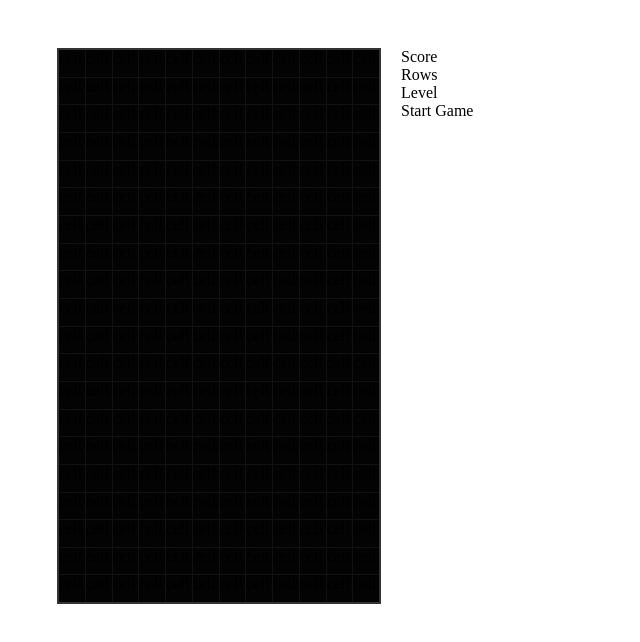
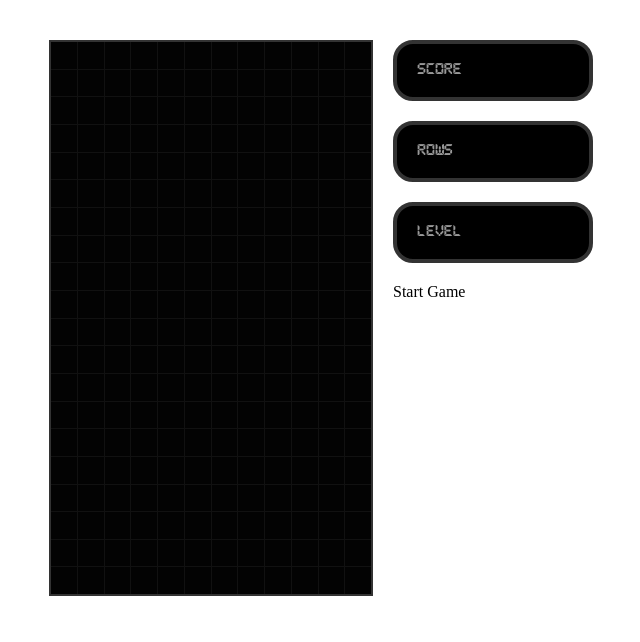
Before and after one commit to nocdim/tetris_REACT, a React (Create React App) app: page / in a window 1280 px wide. Shown: the top 642 px of the page, without its empty margins (141-781 px from the left). Built offline with nearby package versions, Linux system fonts and the light colour scheme.

Commit message:
StyledDisplay created + font imported + minor changes

```diff
--- a/src/components/Cell.jsx
+++ b/src/components/Cell.jsx
@@ -4,9 +4,7 @@ import { TETROMINOS } from '../tetrominos'
 
 const Cell = ({ type }) => {
     return (
-        <StyledCell type={type} color={TETROMINOS[type].color}>
-            cell
-        </StyledCell>
+        <StyledCell type={type} color={TETROMINOS[type].color} />
     )
 
 }
--- a/src/components/Display.jsx
+++ b/src/components/Display.jsx
@@ -1,10 +1,11 @@
 import React from "react";
+import { StyledDisplay } from "./styles/StyledDisplay";
 
 const Display = ({ gameOver, text }) => {
     return (
-        <div>
+        <StyledDisplay gameOver={gameOver}>
             {text}
-        </div>
+        </StyledDisplay>
     )
 }
 
--- /dev/null
+++ b/src/components/styles/StyledDisplay.js
@@ -0,0 +1,17 @@
+import styled from 'styled-components'
+
+export const StyledDisplay = styled.div`
+    box-sizing: border-box;
+    display: flex;
+    align-items: center;
+    margin: 0 0 20px 0;
+    padding: 20px;
+    border: 4px solid #333;
+    min-height: 30px;
+    width: 100%;
+    border-radius: 20px;
+    color: ${props => (props.gameOver ? 'red' : '#999')};
+    background: black;
+    font-family: Pixel, Arial, Helvetica, sans-serif;
+    font-size: 0.8rem;
+`
--- a/src/index.css
+++ b/src/index.css
@@ -4,5 +4,5 @@ body {
 
 @font-face {
     font-family: 'Pixel';
-    src: url('font/Pixel0LCD-7.woff') format('woff');
+    src: url('font/Pixel-LCD-7.woff') format('woff');
 }
--- a/src/index.js
+++ b/src/index.js
@@ -1,7 +1,7 @@
 import React from 'react';
 import ReactDOM from 'react-dom';
 import App from './App';
-import './index.js'
+import './index.css';
 
 ReactDOM.render(
   <React.StrictMode>
```
Also changed, not shown: src/font/Pixel-LCD-7.woff (added).
